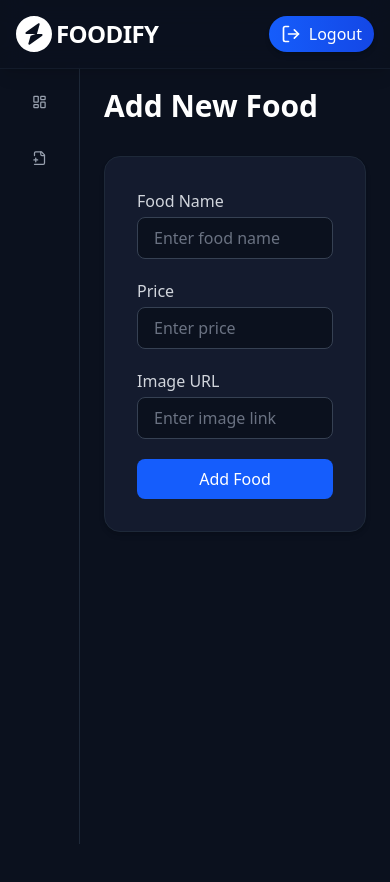
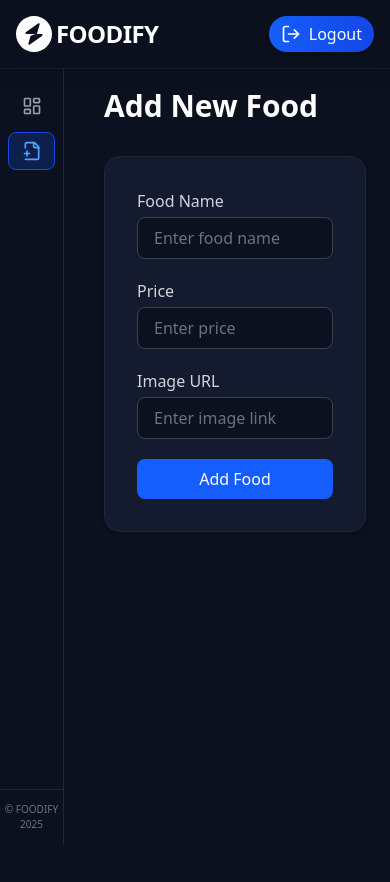
Before and after one commit to wajahat-kamal/Foodify-Nextjs, a Next.js app: page /dashboard/add-food in a window 390 px wide. Shown: the top 882 px of the page. Built offline with nearby package versions, Linux system fonts and the light colour scheme.

Commit message:
refactor Sidebar component: update navigation links to new paths, enhance styling for better responsiveness, and add footer with copyright information

```diff
--- a/components/admin/Sidebar.tsx
+++ b/components/admin/Sidebar.tsx
@@ -8,31 +8,51 @@ export default function Sidebar() {
   const pathname = usePathname();
 
   const links = [
-    { href: "/admin", label: "Dashboard", icon: <LayoutDashboard className="h-5 w-5" /> },
-    { href: "/admin/add-food", label: "Add Food", icon: <FilePlus2 className="h-5 w-5" /> },
+    {
+      href: "/dashboard",
+      label: "Dashboard",
+      icon: <LayoutDashboard className="h-5 w-5 md:h-6 md:w-6" />,
+    },
+    {
+      href: "/dashboard/add-food",
+      label: "Add Food",
+      icon: <FilePlus2 className="h-5 w-5 md:h-6 md:w-6" />,
+    },
   ];
 
   return (
-    <aside className="fixed top-16 left-0 md:w-64 w-20 bg-[#0B111E] h-[calc(100vh-4rem)] border-r border-gray-800 flex flex-col">
-      <nav className="flex-1 p-4 space-y-3">
+    <aside
+      className="fixed top-[4rem] left-0 z-40 h-[calc(100vh-4rem)]
+      w-16 md:w-64 bg-[#0B111E] border-r border-gray-800
+      flex flex-col justify-between transition-all duration-300"
+    >
+      {/* Nav Links */}
+      <nav className="flex flex-col gap-2 p-2 md:p-4 pt-6">
         {links.map((link) => {
           const isActive = pathname === link.href;
           return (
             <Link
               key={link.href}
               href={link.href}
-              className={`flex items-center justify-center md:justify-start gap-3 w-full px-4 py-3 rounded-xl font-medium transition-all duration-200 ${
-                isActive
-                  ? "bg-blue-600/20 text-blue-400 border border-blue-700"
-                  : "text-gray-400 hover:bg-[#141B2E] hover:text-white"
-              }`}
+              className={`flex items-center justify-center md:justify-start gap-3
+                px-3 py-2 md:px-4 md:py-3 rounded-lg text-sm md:text-base
+                font-medium transition-all duration-200 ${
+                  isActive
+                    ? "bg-blue-600/20 text-blue-400 border border-blue-700"
+                    : "text-gray-400 hover:bg-[#141B2E] hover:text-white"
+                }`}
             >
               {link.icon}
-              <span className="hidden md:inline-block">{link.label}</span>
+              <span className="hidden md:inline">{link.label}</span>
             </Link>
           );
         })}
       </nav>
+
+      {/* Footer / Version */}
+      <div className="text-[10px] md:text-xs text-gray-500 text-center py-3 border-t border-gray-800">
+        © FOODIFY 2025
+      </div>
     </aside>
   );
 }
```
